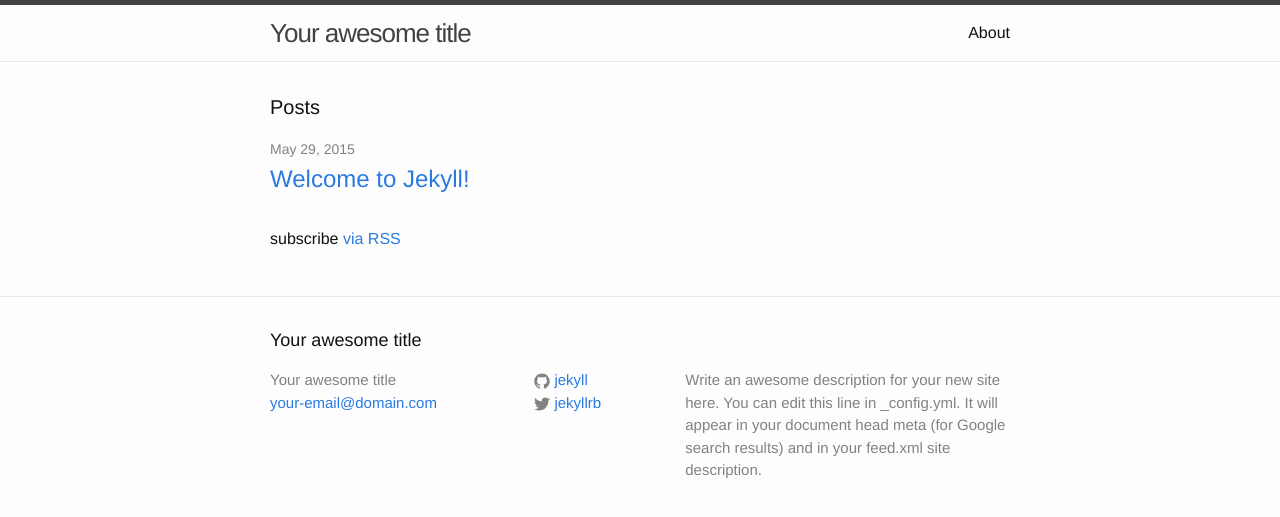
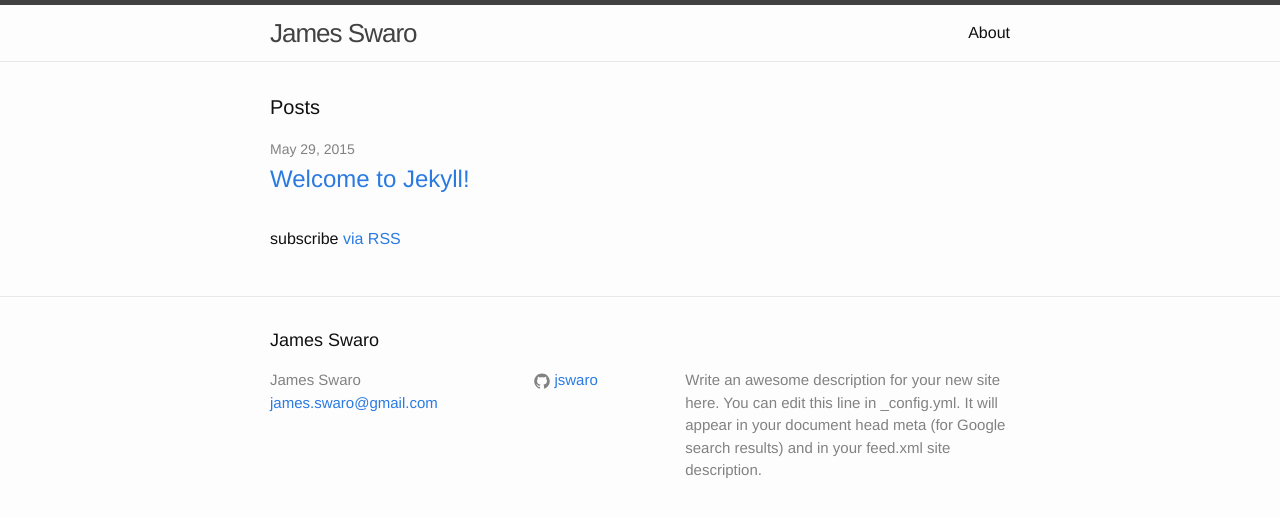
Before and after one commit to jswaro/jswaro.github.io, a Jekyll site: the page built from index.html, in a window 1280 px wide. Shown: the top 517 px of the page. Built offline with Jekyll 4.4.1, drawn with Linux system fonts in a browser that asks for light colours.

Commit message:
added title, email and github usename

```diff
--- a/_config.yml
+++ b/_config.yml
@@ -1,14 +1,14 @@
 # Site settings
-title: Your awesome title
-email: your-email@domain.com
+title: James Swaro
+email: james.swaro@gmail.com
 description: > # this means to ignore newlines until "baseurl:"
   Write an awesome description for your new site here. You can edit this
   line in _config.yml. It will appear in your document head meta (for
   Google search results) and in your feed.xml site description.
 baseurl: "" # the subpath of your site, e.g. /blog/
 url: "http://yourdomain.com" # the base hostname & protocol for your site
-twitter_username: jekyllrb
-github_username:  jekyll
+# twitter_username:
+github_username:  jswaro
 
 # Build settings
 markdown: kramdown
```
